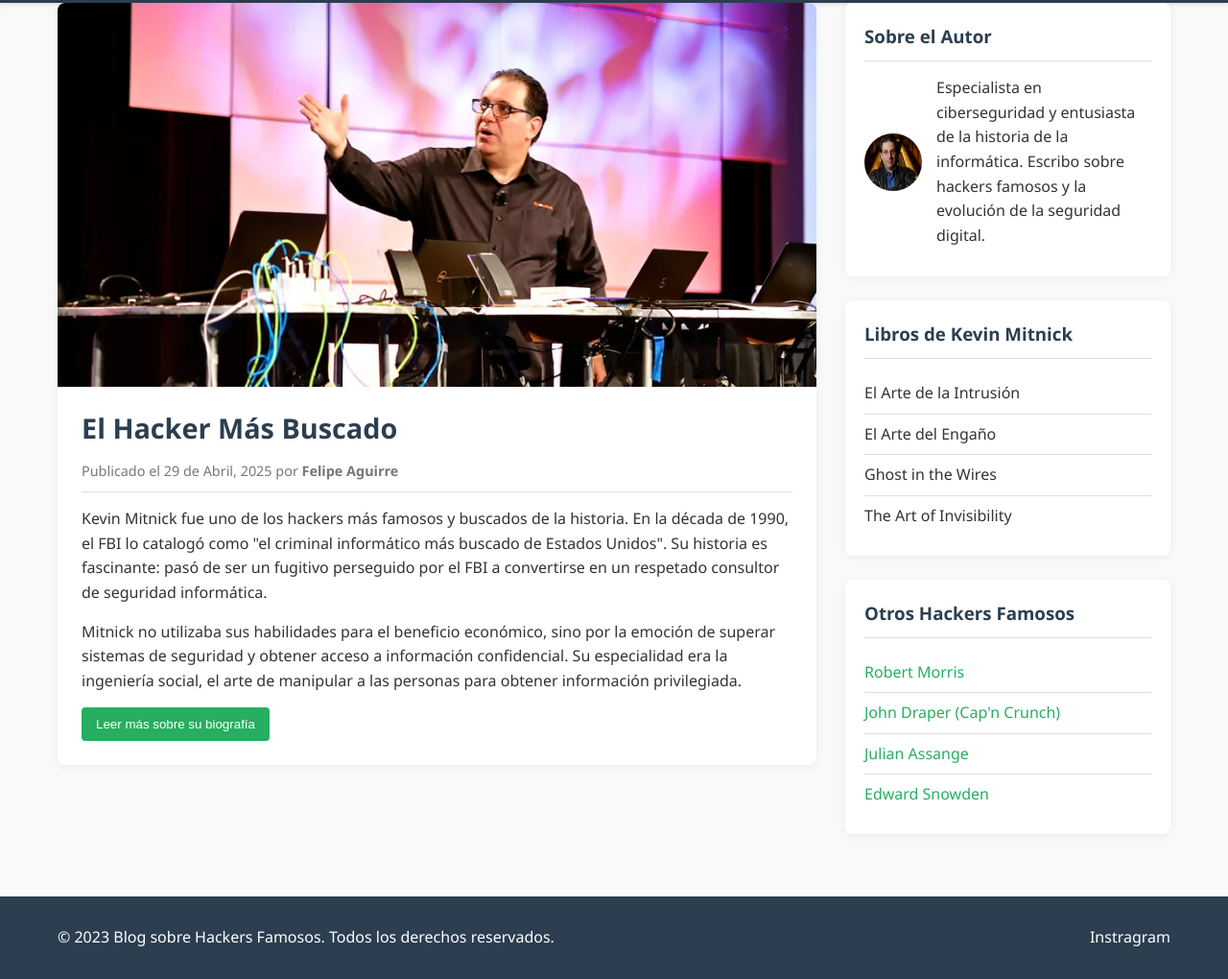
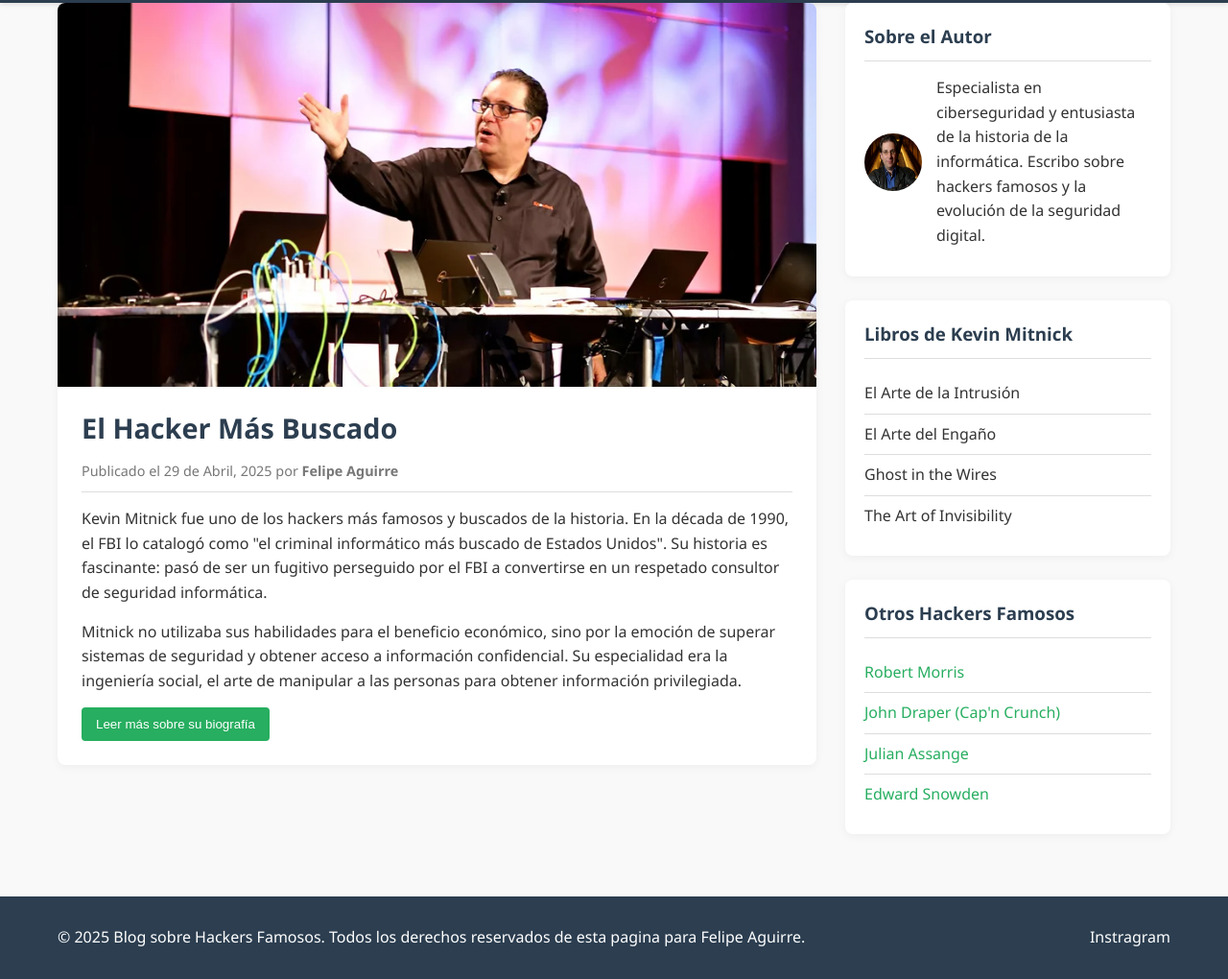
Before and after one commit to Femvuz/https-Femvuz.github.io-blog-kevin-mitnick, a plain HTML site: page index.html in a window 1280 px wide. Shown: the part 172-1192 px from the top of the page at 96% size. Drawn offline with Linux system fonts and the light colour scheme.

Commit message:
Update index.html

```diff
--- a/index.html
+++ b/index.html
@@ -29,7 +29,7 @@
                     <img src="Kevin-Mitnick-Best-Hacking-Demo-Explained.png" alt="El Hacker Más Buscado">
                 </div>
                 <h2>El Hacker Más Buscado</h2>
-                <div class="meta">Publicado el <time datetime="2023-05-15">29 de Abril, 2025</time> por <span class="author">Felipe Aguirre</span></div>
+                <div class="meta">Publicado el <time datetime="2025-04-29">29 de Abril, 2025</time> por <span class="author">Felipe Aguirre</span></div>
                 <p>Kevin Mitnick fue uno de los hackers más famosos y buscados de la historia. En la década de 1990, el FBI lo catalogó como "el criminal informático más buscado de Estados Unidos". Su historia es fascinante: pasó de ser un fugitivo perseguido por el FBI a convertirse en un respetado consultor de seguridad informática.</p>
                 <p>Mitnick no utilizaba sus habilidades para el beneficio económico, sino por la emoción de superar sistemas de seguridad y obtener acceso a información confidencial. Su especialidad era la ingeniería social, el arte de manipular a las personas para obtener información privilegiada.</p>
                 <button class="read-more" data-article="biografia">Leer más sobre su biografía</button>
@@ -37,7 +37,7 @@
 
             <article id="biografia" class="hidden">
                 <h2>Biografía</h2>
-                <div class="meta">Publicado el <time datetime="2023-05-16">16 de Mayo, 2023</time> por <span class="author">Admin</span></div>
+                <div class="meta">Publicado el <time datetime="2025-04-29">29 de Abril, 2025</time> por <span class="author">Felipe Aguirre</span></div>
                 <p>Kevin David Mitnick nació el 6 de agosto de 1963 en Van Nuys, California. Su interés por la tecnología comenzó a temprana edad cuando aprendió a manipular el sistema de boletos del transporte público de Los Ángeles para obtener viajes gratuitos.</p>
                 <p>A los 16 años, Mitnick realizó su primera intrusión informática importante en Digital Equipment Corporation (DEC). Durante los años siguientes, accedió a sistemas de grandes corporaciones como Nokia, Motorola y Sun Microsystems.</p>
                 <p>En 1995, tras una persecución de dos años y medio, el FBI finalmente lo capturó. Mitnick fue condenado a cinco años de prisión. Tras su liberación en 2000, se le prohibió usar computadoras durante tres años.</p>
@@ -47,7 +47,7 @@
 
             <article id="hazañas" class="hidden">
                 <h2>Hazañas Legendarias</h2>
-                <div class="meta">Publicado el <time datetime="2023-05-17">17 de Mayo, 2023</time> por <span class="author">Admin</span></div>
+                <div class="meta">Publicado el <time datetime="2025-04-29">29 de Abril, 2025</time> por <span class="author">Felipe Aguirre</span></div>
                 <p>Entre las hazañas más notables de Mitnick se encuentran:</p>
                 <ul>
                     <li><strong>Acceso a NORAD</strong>: Contrario a la creencia popular y la película "Juegos de Guerra", Mitnick nunca accedió a NORAD, aunque este mito contribuyó a su notoriedad.</li>
@@ -61,7 +61,7 @@
 
             <article id="legado" class="hidden">
                 <h2>El Legado de Mitnick</h2>
-                <div class="meta">Publicado el <time datetime="2023-05-18">18 de Mayo, 2023</time> por <span class="author">Admin</span></div>
+                <div class="meta">Publicado el <time datetime="2025-04-29">29 de Abril, 2025</time> por <span class="author">Felipe Aguirre</span></div>
                 <p>Hoy, Kevin Mitnick es reconocido como una autoridad en seguridad informática. Ha escrito varios libros sobre hacking y seguridad, incluyendo "El Arte de la Intrusión" y "El Arte del Engaño".</p>
                 <p>Su empresa, Mitnick Security Consulting, trabaja con Fortune 500 y gobiernos de todo el mundo para probar y mejorar sus sistemas de seguridad.</p>
                 <p>Mitnick falleció el 16 de julio de 2023 a los 59 años debido a complicaciones de un cáncer de páncreas. Su legado continúa inspirando a profesionales de la seguridad informática en todo el mundo.</p>
@@ -111,7 +111,7 @@
 
     <footer>
         <div class="container">
-            <p>&copy; 2023 Blog sobre Hackers Famosos. Todos los derechos reservados.</p>
+            <p>&copy; 2025 Blog sobre Hackers Famosos. Todos los derechos reservados de esta pagina para Felipe Aguirre.</p>
             <div class="social-links">
                 <a href="https://www.instagram.com/felipe_aguirre.perso/" class="social-icon">Instragram</a>
             </div>
```
